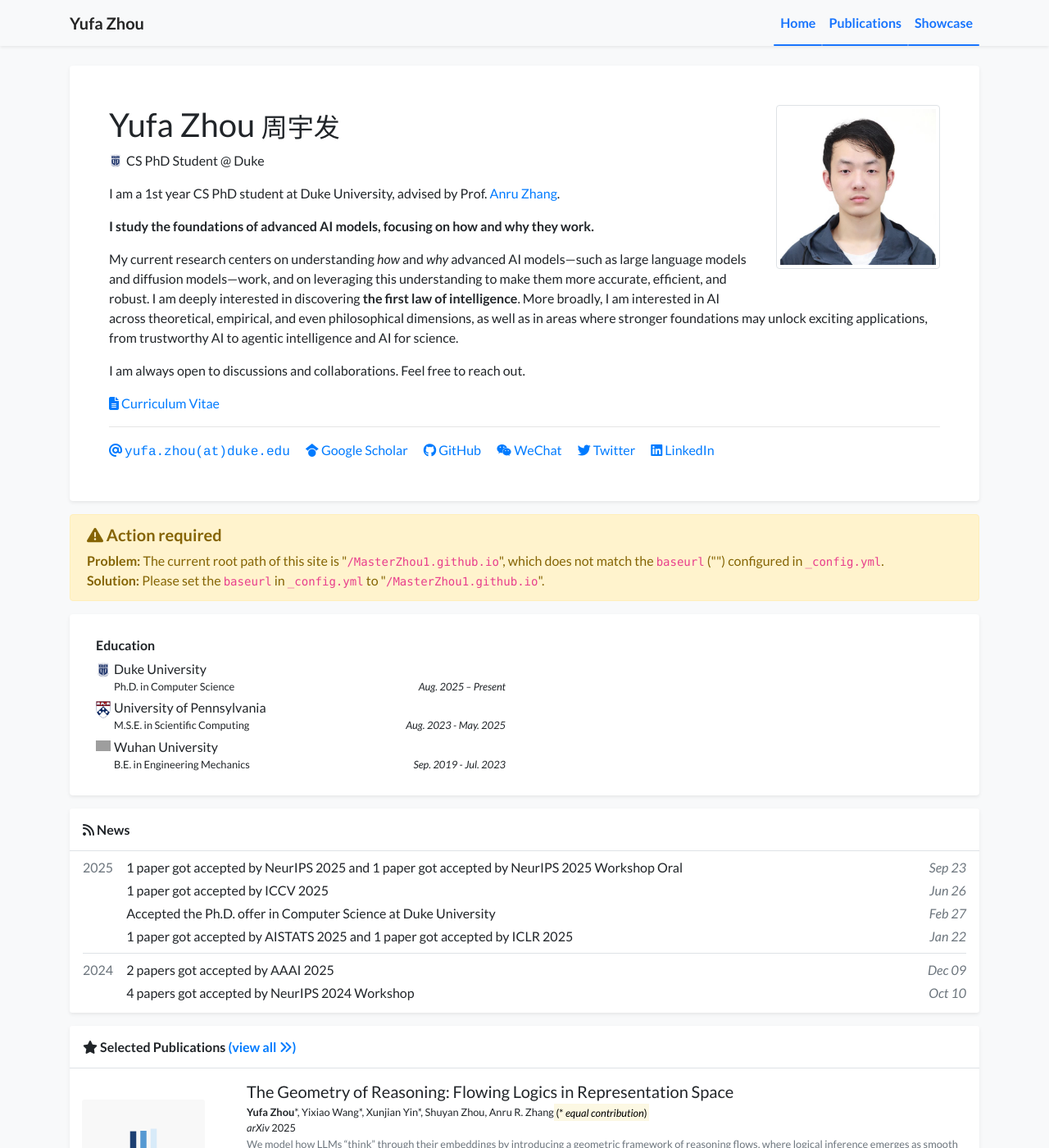
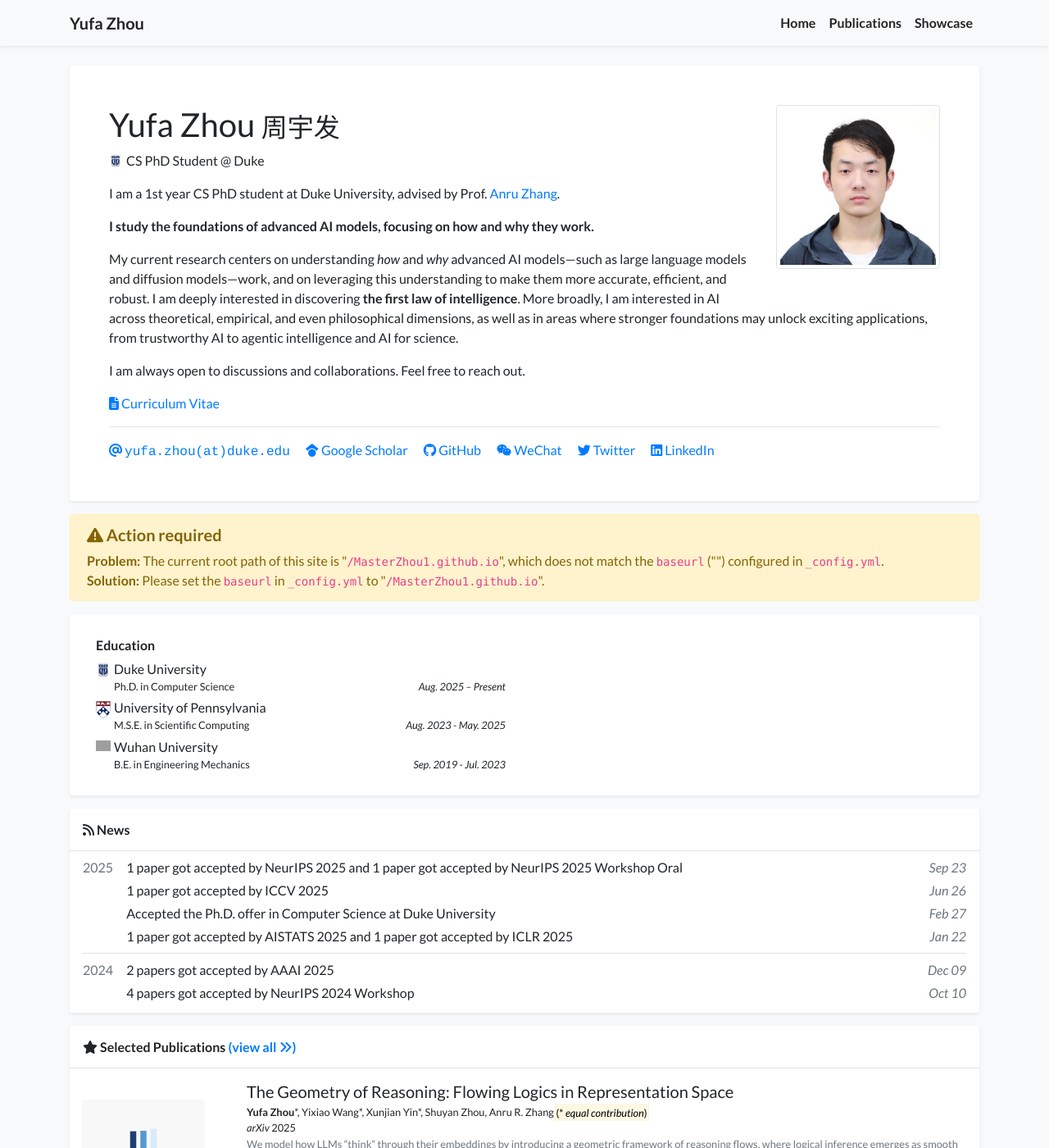
Before and after one commit to MasterZhou1/MasterZhou1.github.io, a Jekyll site: the page built from index.html, in a window 1280 px wide and 1400 px high. Shown: the whole window at 82% size. Built offline with Jekyll 4.4.1, drawn with Linux system fonts in a browser that asks for light colours; nearby versions of some CDN libraries; a style sheet for code colours, icons or effects is not loaded; grey boxes are pictures that could not be loaded.

Commit message:
Refactor navbar link styles in global.css
Consolidate navbar link styles for active and hover states.

```diff
--- a/assets/css/global.css
+++ b/assets/css/global.css
@@ -67,25 +67,8 @@
     font-family: Courier, monospace;
 }
 
-/* 让导航恢复“未激活=灰、激活=明显”的对比；!important 保证覆盖全局 a{} 规则 */
-.navbar .nav-link {
-  color: rgba(0,0,0,.55) !important;
-  font-weight: 400 !important;
-}
-.navbar .nav-link:hover {
-  color: rgba(0,0,0,.75) !important;
-}
+
+
+.navbar .nav-link { color: rgba(0,0,0,.55) !important; font-weight: 400 !important; }
 .navbar .nav-item.active .nav-link,
-.navbar .nav-link.active[aria-current="page"] {
-  color: #0d6efd !important;   /* 可换你的主题色 */
-  font-weight: 600 !important;
-  position: relative;
-}
-.navbar .nav-item.active .nav-link::after,
-.navbar .nav-link.active[aria-current="page"]::after {
-  content: "";
-  position: absolute;
-  left: 0; right: 0; bottom: -8px;
-  height: 2px; border-radius: 2px;
-  background: currentColor;
-}
+.navbar .nav-link.active[aria-current="page"] { color: rgba(0,0,0,.9) !important; font-weight: 600 !important; }
```
